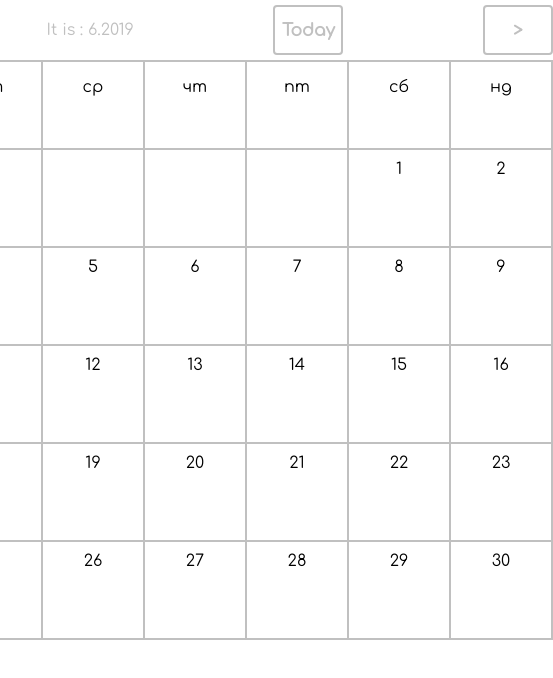
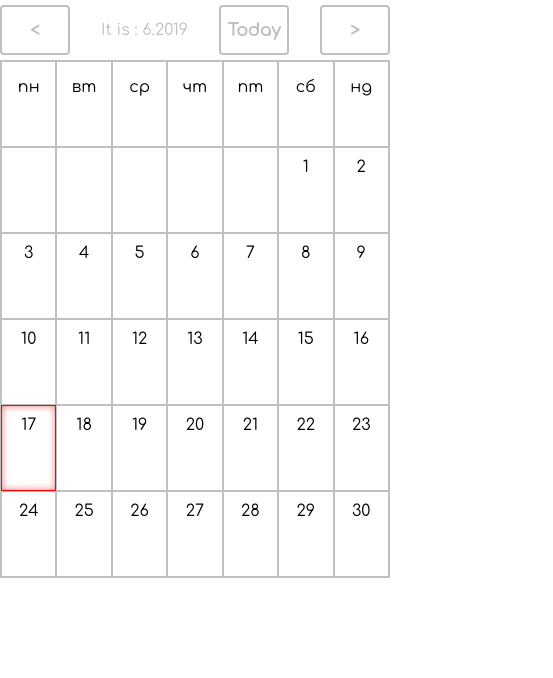
Before and after one commit to Helena-herasymiuk/calender, a React (Create React App) app: page / in a window 390 px wide. Shown: the top 678 px of the page, 553 px wide, since content can reach past the window. Built offline with nearby package versions, Linux system fonts and the light colour scheme.

Commit message:
css fixed

```diff
--- a/src/App.css
+++ b/src/App.css
@@ -1,3 +1,7 @@
+* {
+  box-sizing: border-box;
+}
+
 .App {
   text-align: center;
   display: flex;
@@ -8,7 +12,7 @@
 }
 
 .calender__board {
-  width: 714px;
+  width: 702px;
   display: flex;
   flex-direction: column;
   justify-content: center;
@@ -119,3 +123,15 @@ input[type='text'] {
   border-radius: 4px;
   box-shadow: inset 0 0 5px rgb(192,192,192,0.6);
 }
+
+@media (max-width: 720px) {
+
+  .calender__board {
+    width: 100%;
+  }
+
+  .calender__day,
+  .calender__date {
+    width: 14.285%;
+  }
+}
```
